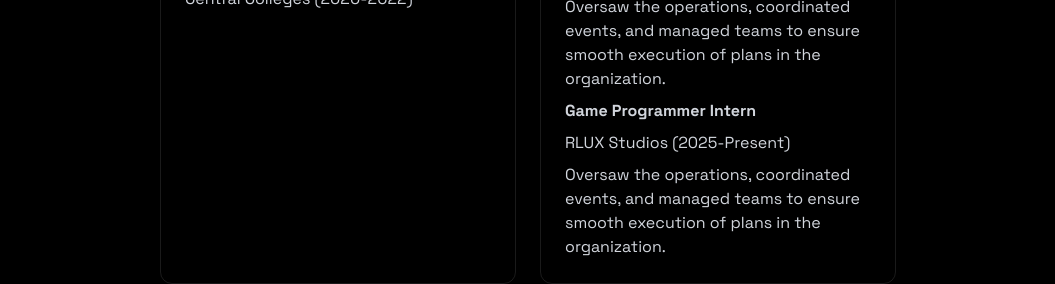
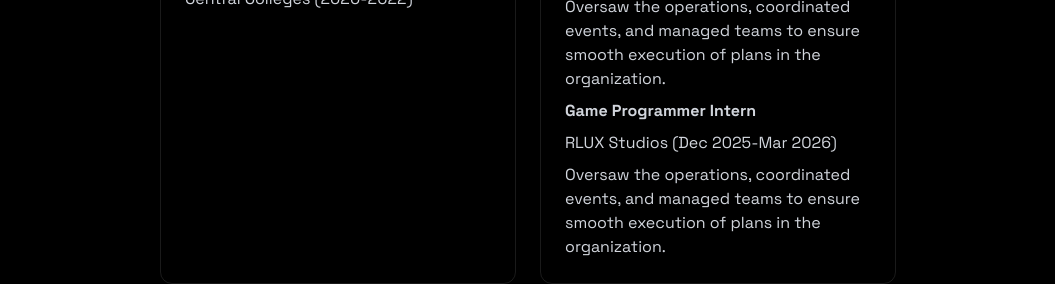
Before and after one commit to ReignSans/reignsanportfolio, a React (Vite) app: page / in a window 1280 px wide. Shown: the part 1460-1744 px from the top of the page, without its empty margins (112-1167 px from the left). Built offline with nearby package versions, Linux system fonts and the light colour scheme.

Commit message:
Update Info

```diff
--- a/src/components/sections/About.jsx
+++ b/src/components/sections/About.jsx
@@ -91,7 +91,7 @@ export const About = () => {
                                     <strong>Game Programmer Intern</strong>
                                 </li>
                                 <li>
-                                    RLUX Studios (2025-Present)
+                                    RLUX Studios (Dec 2025-Mar 2026)
                                 </li>
                                 <p>Oversaw the operations, coordinated events, and managed teams
                                 to ensure smooth execution of plans in the organization.</p>
```
